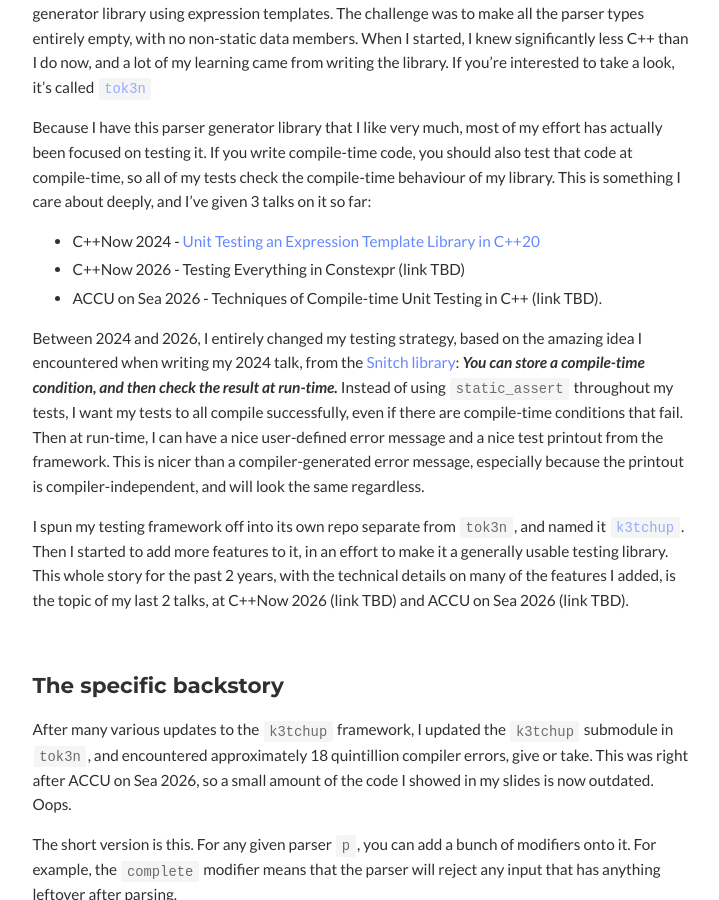
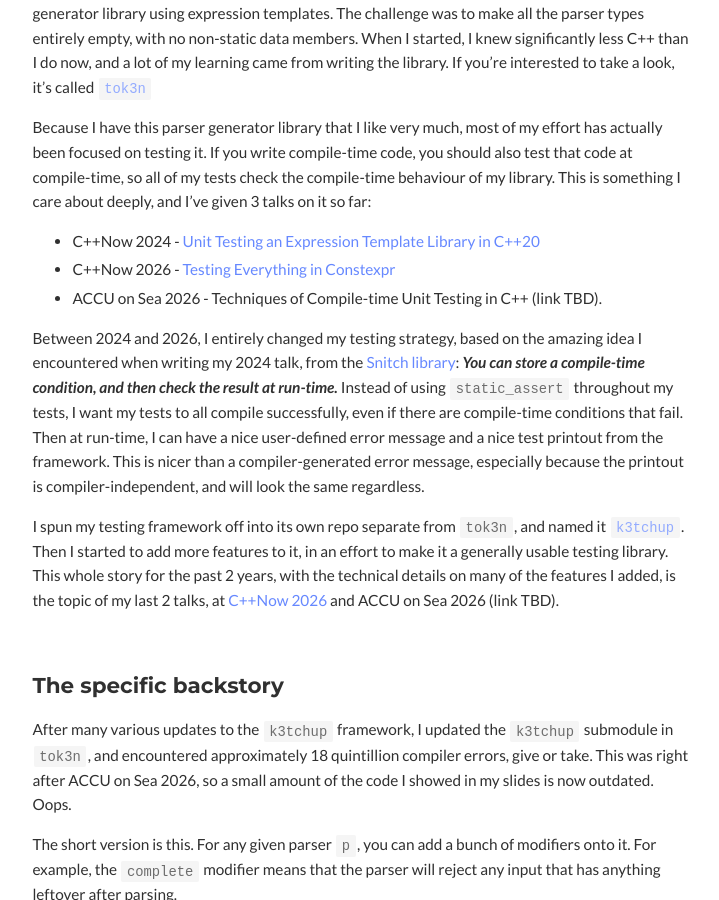
Before and after one commit to k3DW/blog, a Jekyll site: the page built from _posts/2026-07-05-msvc-clang.md, in a window 1280 px wide and 900 px high, scrolled down 1545 px. Shown: the whole window, without its empty margins (278-997 px from the left). Built offline with Jekyll 4.4.1, drawn with Linux system fonts in a browser that asks for light colours; nearby versions of some CDN libraries.

Commit message:
Update C++Now link

```diff
--- a/_posts/2026-07-05-msvc-clang.md
+++ b/_posts/2026-07-05-msvc-clang.md
@@ -61,12 +61,12 @@ I like writing compile-time code. For a few years I've been working on a compile
 Because I have this parser generator library that I like very much, most of my effort has actually been focused on testing it. If you write compile-time code, you should also test that code at compile-time, so all of my tests check the compile-time behaviour of my library. This is something I care about deeply, and I've given 3 talks on it so far:
 
 * C++Now 2024 - [Unit Testing an Expression Template Library in C++20](https://youtu.be/H4KzM-wDiQw)
-* C++Now 2026 - Testing Everything in Constexpr (link TBD)
+* C++Now 2026 - [Testing Everything in Constexpr](https://www.youtube.com/watch?v=SgIiQS6RO60)
 * ACCU on Sea 2026 - Techniques of Compile-time Unit Testing in C++ (link TBD).
 
 Between 2024 and 2026, I entirely changed my testing strategy, based on the amazing idea I encountered when writing my 2024 talk, from the [Snitch library](https://github.com/snitch-org/snitch): ***You can store a compile-time condition, and then check the result at run-time.*** Instead of using `static_assert` throughout my tests, I want my tests to all compile successfully, even if there are compile-time conditions that fail. Then at run-time, I can have a nice user-defined error message and a nice test printout from the framework. This is nicer than a compiler-generated error message, especially because the printout is compiler-independent, and will look the same regardless.
 
-I spun my testing framework off into its own repo separate from `tok3n`, and named it [`k3tchup`](https://github.com/k3DW/k3tchup). Then I started to add more features to it, in an effort to make it a generally usable testing library. This whole story for the past 2 years, with the technical details on many of the features I added, is the topic of my last 2 talks, at C++Now 2026 (link TBD) and ACCU on Sea 2026 (link TBD).
+I spun my testing framework off into its own repo separate from `tok3n`, and named it [`k3tchup`](https://github.com/k3DW/k3tchup). Then I started to add more features to it, in an effort to make it a generally usable testing library. This whole story for the past 2 years, with the technical details on many of the features I added, is the topic of my last 2 talks, at [C++Now 2026](https://www.youtube.com/watch?v=SgIiQS6RO60) and ACCU on Sea 2026 (link TBD).
 
 <br>
 
```
